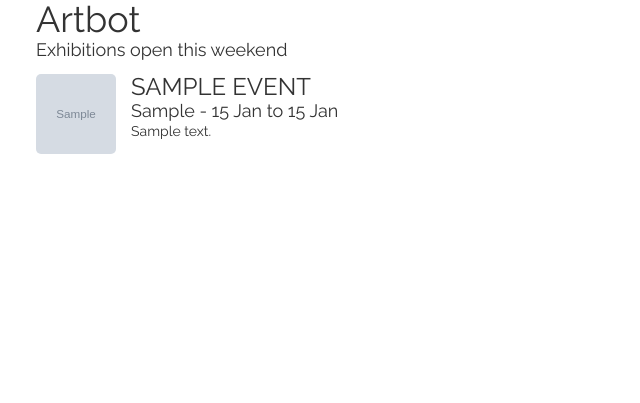
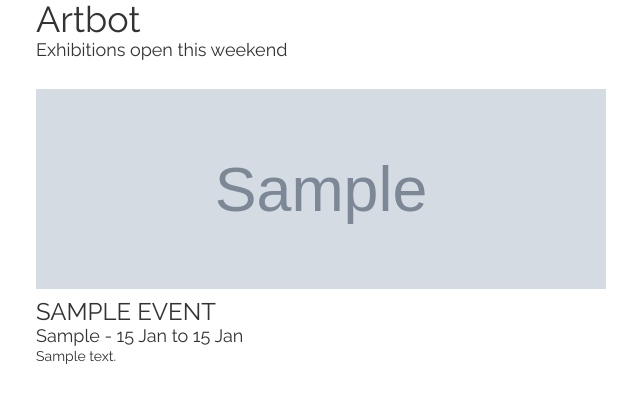
Before and after one commit to coreymcdermott/artbot, a Django app: template artbot_website/templates/index.html in a window 1280 px wide. Shown: the top 403 px of the page, without its empty margins (319-959 px from the left). Run offline with Django 3.2, Linux system fonts and the light colour scheme; the template is opened without the code that fills it: values that come from a table or form of the project are taken from there, others are empty; tables that the repository leaves empty hold one stand-in row (values such as "Sample post"); grey boxes marked "Sample" are stand-in pictures; some libraries are stand-ins or nearby versions.

Commit message:
Event image size increased and centred.

```diff
--- a/artbot_website/static/css/artbot.css
+++ b/artbot_website/static/css/artbot.css
@@ -14,12 +14,10 @@ ul {
 }
 
 li img {
-  float: left;
-  margin: 0 15px 15px 0;
-  width: 80px;
-  height: 80px;
+  margin: 0 0 10px 0;
+  width: 100%;
+  height: 200px;
   object-fit: cover;
-  border-radius: 5px;
 }
 
 li p {
@@ -29,6 +27,7 @@ li p {
 
 li {
   overflow: auto;
+  margin-bottom: 30px;
 }
 
 .container {
@@ -36,5 +35,5 @@ li {
 }
 
 .header{
-  margin: 0 15px 15px 0;
+  margin: 0 0 30px 0;
 }
```
